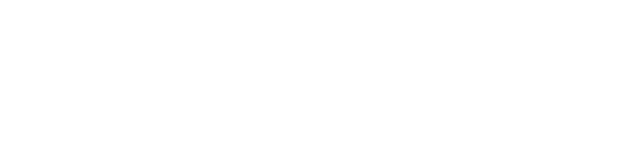
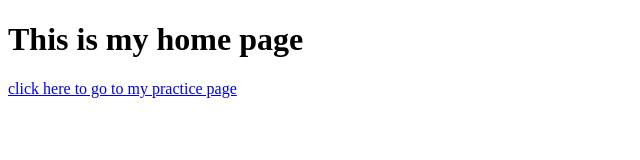
Before and after one commit to Kaneysham/practice, a plain HTML site: page index.html in a window 1280 px wide. Shown: the whole page, without its empty margins (0-640 px from the left). Drawn offline with Linux system fonts and the light colour scheme.

Commit message:
added a link to my index file

```diff
--- a/index.html
+++ b/index.html
@@ -6,6 +6,7 @@
     <title>Home</title>
 </head>
 <body>
-
+    <h1>This is my home page</h1>
+    <a href="index.html">click here to go to my practice page</a>
 </body>
 </html>
```
